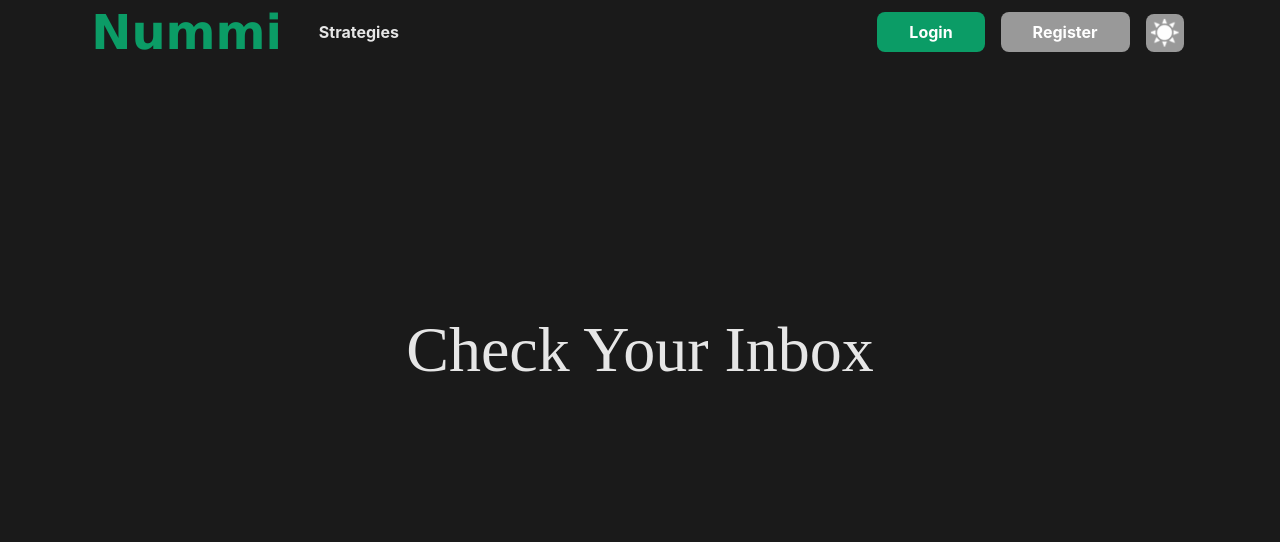
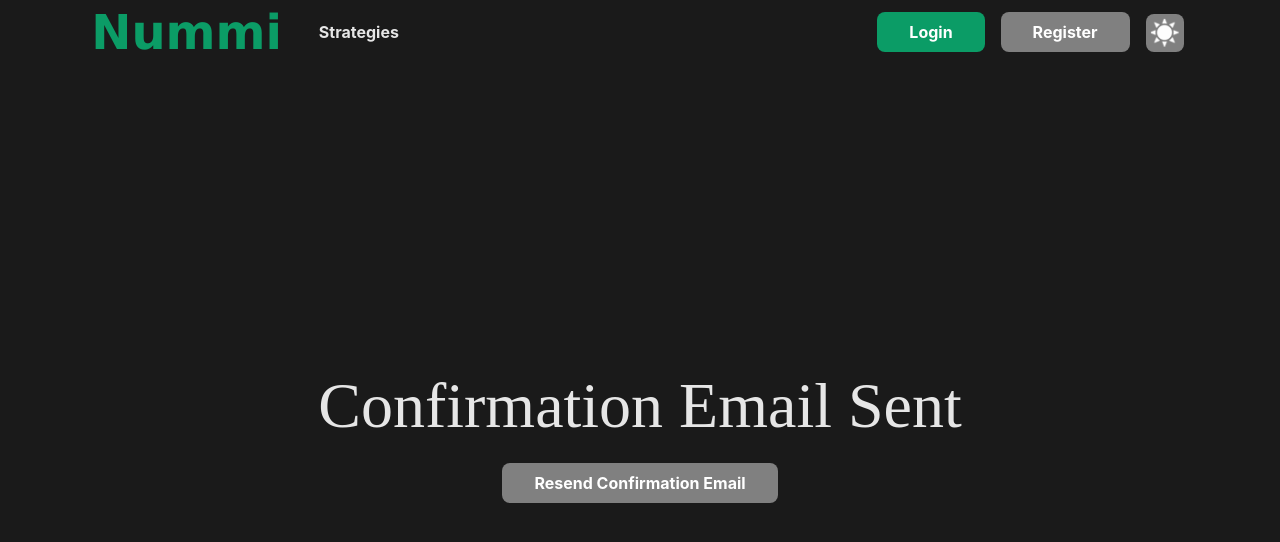
Before and after one commit to bmartin5263/Nummi-UI, a Next.js app: page /email-confirmation-sent in a window 1280 px wide. Shown: the top 542 px of the page. Built offline with nearby package versions, Linux system fonts and the light colour scheme; no server answers.

Commit message:
update email confirmation page

```diff
--- a/pages/email-confirmation-sent.js
+++ b/pages/email-confirmation-sent.js
@@ -2,16 +2,46 @@ import Head from 'next/head';
 import Layout, { siteTitle } from '../components/layout';
 import RowBreak from '../components/rowBreak';
 import nummiClient from '../util/nummiClient';
+import { useRouter } from 'next/router';
+import { useState } from 'react';
+import Banner from '../components/banner';
 
 export default function EmailConfirmationSent() {
+  const router = useRouter()
+  const [clicked, setClicked] = useState(false);
+  const [bannerError, setBannerError] = useState("");
+
+  const handleResendEmail = async (event) => {
+    event.preventDefault();
+    setClicked(true);
+
+    try {
+      const url = "/resend-confirmation-email?email=" + router.query.email;
+      await nummiClient.post(url, {});
+    }
+    catch (error) {
+      setBannerError(error.response?.data?.userMessage ?? "Unable to resend confirmation email");
+    }
+    finally {
+      setClicked(false);
+    }
+  }
+
   return (
       <>
         <Head>
-          <title>Email Confirmation Sent</title>
+          <title>Confirmation Email Sent</title>
         </Head>
-        <div className='flex-wrapped' style={{justifyContent: 'center'}}>
-          <RowBreak height={"15em"}></RowBreak>
-          <h1 className="center-header">Check Your Inbox</h1>
+        <Banner className={(bannerError ? " banner-error" : " banner-disabled")}>
+          {bannerError}
+        </Banner>
+        <div className='flex-wrapped' style={{justifyContent: 'center', gap: ".5em"}}>
+          <RowBreak height={"14em"}></RowBreak>
+          <h1 className="center-header">Confirmation Email Sent</h1>
+          <RowBreak></RowBreak>
+          <button className="button" onClick={handleResendEmail}>
+            {clicked ? <span className='loader'></span> : "Resend Confirmation Email"}
+          </button>
         </div>
       </>
   );
--- a/pages/register/index.js
+++ b/pages/register/index.js
@@ -83,7 +83,7 @@ function RegisterPage() {
     try {
       const res = await nummiClient.post("register", data);
       console.log(res.data);
-      router.push("/")
+      router.push("/email-confirmation-sent?email=" + email)
     }
     catch (error) {
       const data = error.response?.data;
--- a/styles/globals.scss
+++ b/styles/globals.scss
@@ -179,6 +179,19 @@ nav {
 
 // Dark
 // Basic Button
+
+.dark .button {
+  background-color: $button-enabled-dark;
+}
+
+.button:hover {
+  background-color: $button-hover-dark;
+}
+
+.button:active {
+  background-color: $button-active-dark;
+  transition-duration: 0.0s;
+}
 
 // Primary Button
 
```
